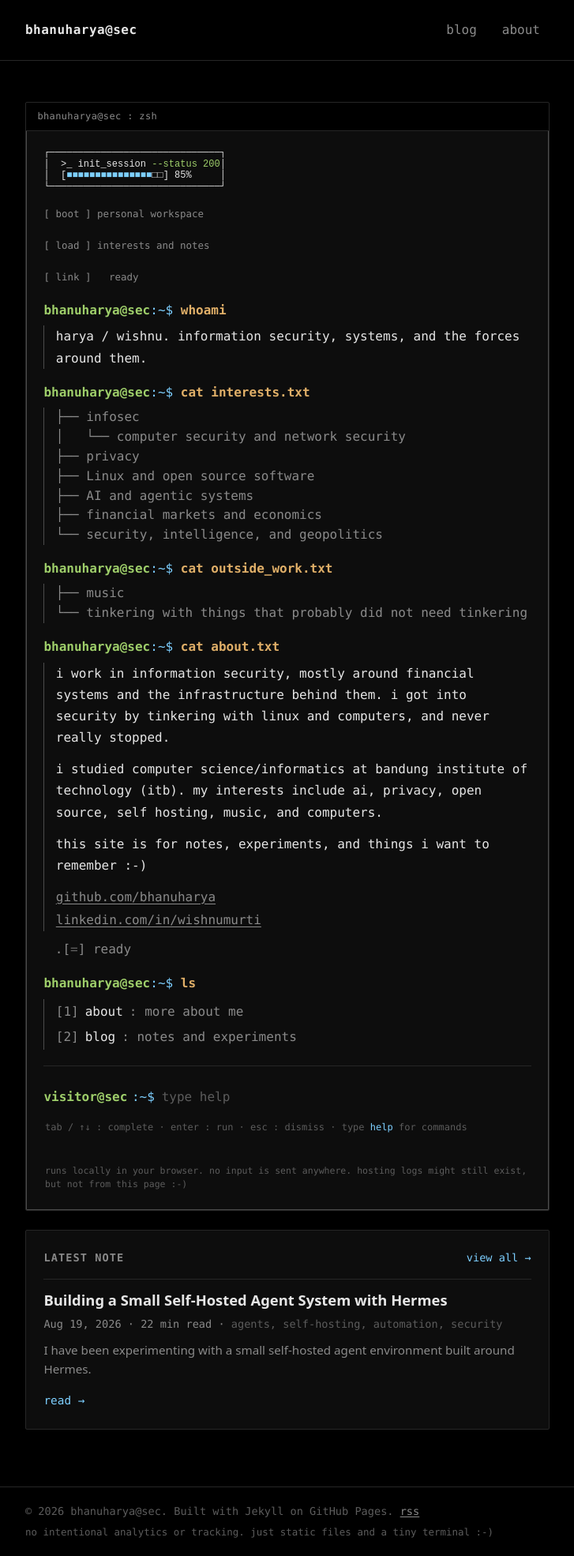
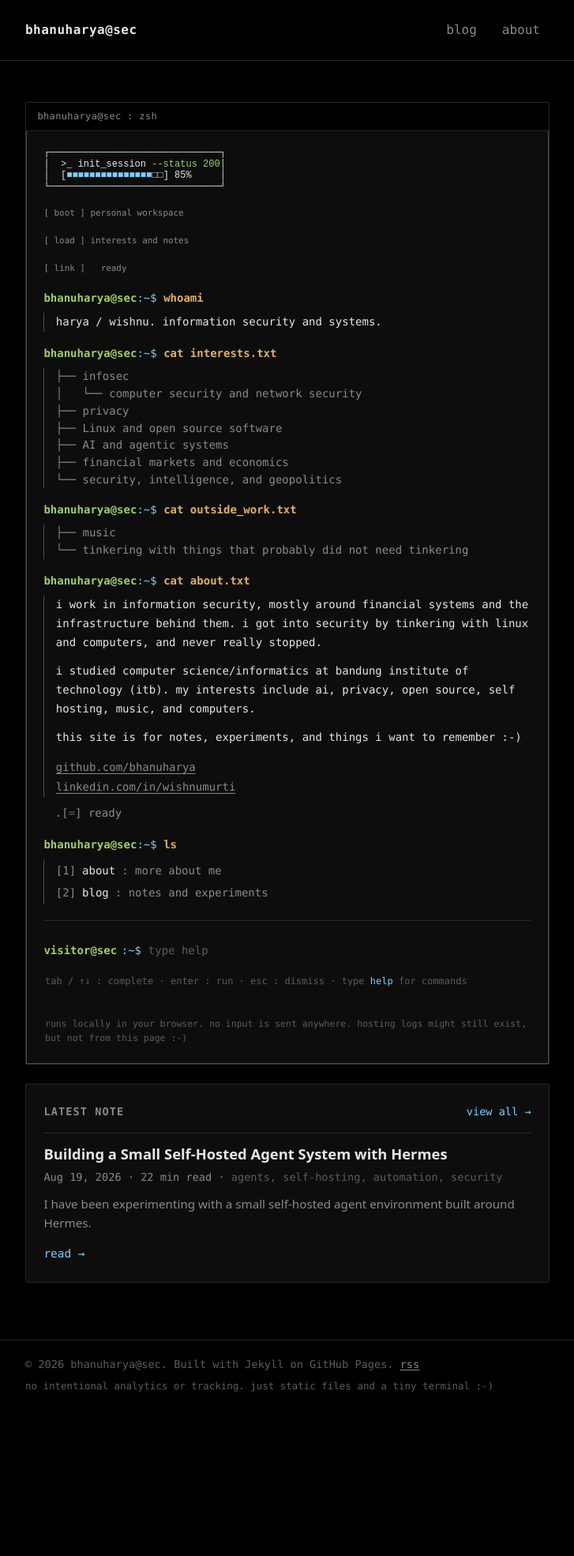
Before and after one commit to bhanuharya/bhanuharya.github.io, a Jekyll site: the page built from index.md, in a window 1280 px wide. Shown: the whole page at 79% size, without its empty margins (276-1003 px from the left). Built offline with Jekyll 4.4.1, drawn with Linux system fonts in a browser that asks for light colours; after the commit the page ends 1785 px from its top, so only the background shows below that.

Commit message:
Refine homepage terminal typography

```diff
--- a/_layouts/home.html
+++ b/_layouts/home.html
@@ -24,7 +24,7 @@ layout: default
     </div>
 
     <div class="out">
-      <p>harya / wishnu. information security, systems, and the forces around them.</p>
+      <p>harya / wishnu. information security and systems.</p>
     </div>
 
     <div class="line">
--- a/assets/css/style.css
+++ b/assets/css/style.css
@@ -201,7 +201,7 @@ main.wrap {
 
 .term-body {
   padding: 1.25rem 1.4rem 1.5rem;
-  font-size: 16px;
+  font-size: 14px;
   line-height: 1.7;
   overflow-x: auto;
 }
@@ -1304,7 +1304,7 @@ main.wrap {
 
   .term-body {
     padding: 1rem 0.9rem 1.2rem;
-    font-size: 15px;
+    font-size: 14px;
   }
   .banner {
     font-size: 11px;
```
